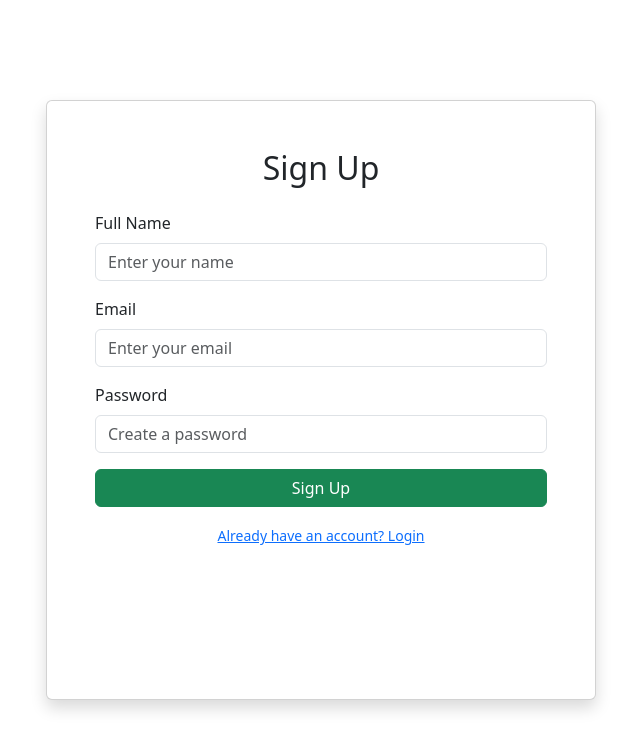
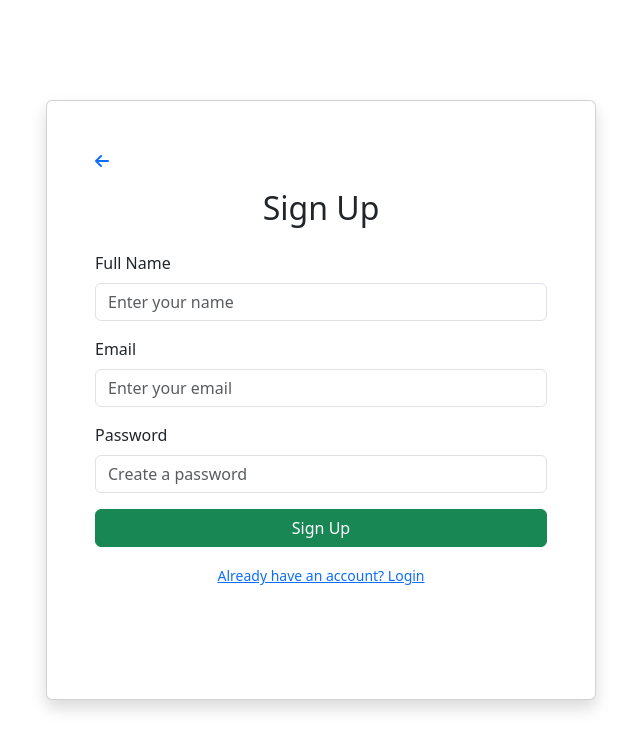
Before and after one commit to SanketGade07/URL-Shortner, a plain HTML site: page frontend/public/auth/signup.html in a window 1280 px wide. Shown: the whole page, without its empty margins (319-959 px from the left). Drawn offline with nearby package versions, Linux system fonts and the light colour scheme.

Commit message:
style: update login and signup pages with back arrow button for navigation

```diff
--- a/frontend/public/auth/signup.html
+++ b/frontend/public/auth/signup.html
@@ -5,10 +5,14 @@
   <meta name="viewport" content="width=device-width, initial-scale=1.0">
   <title>Signup</title>
   <link rel="stylesheet" href="https://cdn.jsdelivr.net/npm/bootstrap@5.3.0/dist/css/bootstrap.min.css">
+  <link rel="stylesheet" href="https://cdnjs.cloudflare.com/ajax/libs/font-awesome/6.4.0/css/all.min.css">
 </head>
 <body>
   <div class="container d-flex justify-content-center align-items-center vh-100">
     <div class="card p-5 shadow" style="width: 550px; height: 600px;">
+      <a href="../index.html" class="mb-3 text-decoration-none text-primary">
+        <i class="fas fa-arrow-left"></i>
+      </a>
       <h2 class="text-center mb-4">Sign Up</h2>
       <form>
         <div class="mb-3">
```
Also changed, not shown: frontend/public/auth/login.html (+4 -0 lines).
